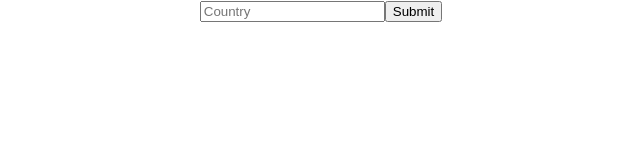
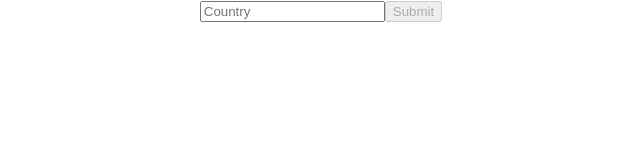
Before and after one commit to DamianWasilewski/PollutedCities, a React (Create React App) app: page / in a window 1280 px wide. Shown: the top 160 px of the page, without its empty margins (319-959 px from the left). Built offline with nearby package versions, Linux system fonts and the light colour scheme.

Commit message:
Added conditional disabling of button

```diff
--- a/src/components/App/App.js
+++ b/src/components/App/App.js
@@ -14,7 +14,7 @@ class App extends Component {
   getCities = (e) => {
     e.preventDefault();
 
-    const countryName = e.target.elements.country.value;
+    const countryName = e.target.elements.country.value.charAt(0).toUpperCase() + e.target.elements.country.value.slice(1);
 
     const url1 = 'https://api.openaq.org/v1/countries'
 
--- a/src/components/App/CitySearchForm/CitySearchForm.js
+++ b/src/components/App/CitySearchForm/CitySearchForm.js
@@ -2,19 +2,28 @@ import React, { Component } from 'react';
 
 class CitySearchForm extends Component {
   state = {
-    countryName: ''
+    countryName: '',
+    disabled: true
   }
 
   changeHandler(e) {
-    this.setState({ countryName: e.target.value})
+    this.setState({ countryName: e.target.value}, () => {
+      if(this.state.countryName === 'Spain') {
+        this.setState((prevState) => {
+          return {disabled: !prevState.disabled}
+        });
+      }
+    })
   }
 
+
   render () {
+    let disabled = this.state.disabled
     return (
       <div>
         <form onSubmit={this.props.getCities}>
           <input type="text" name="country" placeholder="Country" value={this.state.countryName} onChange={this.changeHandler.bind(this)}/>
-          <input type="submit" value="Submit"/>
+          <input type="submit" disabled = {disabled} value="Submit"/>
         </form>
       </div>
     )
```
